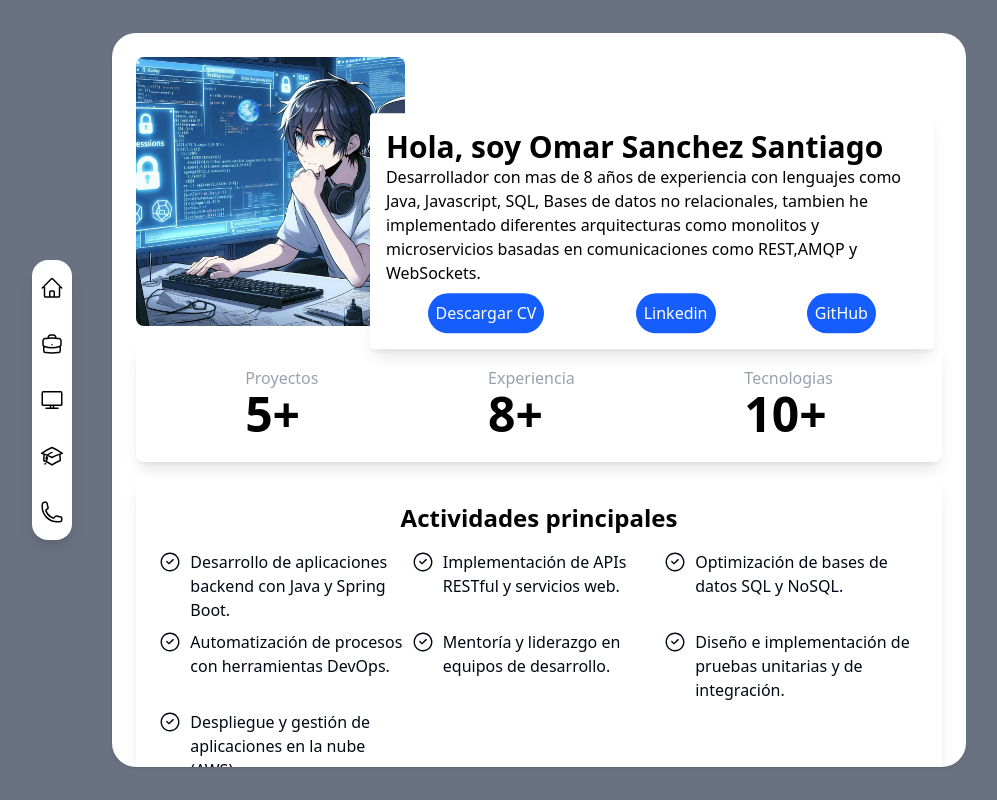
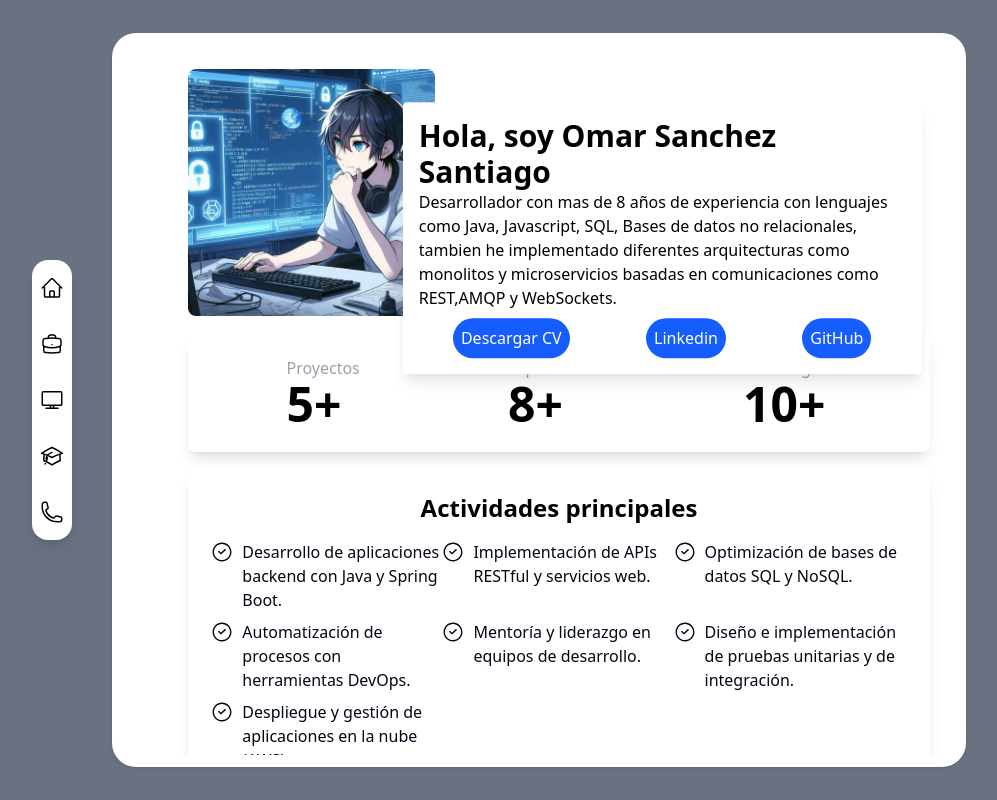
Before and after one commit to omarto300/portfolio, a React (Vite) app: page / in a window 1280 px wide. Shown: the whole page, without its empty margins (101-1098 px from the left). Built offline with nearby package versions, Linux system fonts and the light colour scheme.

Commit message:
feat: refactor Navbar and NavButton components for dynamic icon rendering and improve layout; remove unused SVG assets

```diff
--- a/src/App.jsx
+++ b/src/App.jsx
@@ -33,9 +33,13 @@ function App() {
   return (
     <>
       <div className="w-full h-screen display flex justify-center items-center bg-gray-500">
-        <div className="shadow w-4/6 h-11/12 relative rounded-3xl bg-white">
+        <div className="shadow w-full md:w-4/6 h-11/12 relative rounded-3xl bg-white p-3">
           {<Navbar handleNavigation={handleNavigation} />}
-          <div className="h-full  overflow-x-auto">{renderPage()}</div>
+          <div className="h-full ml-10">
+            <div className="overflow-x-hidden overflow-y-auto h-full">
+              {renderPage()}
+            </div>
+          </div>
         </div>
       </div>
     </>
```
